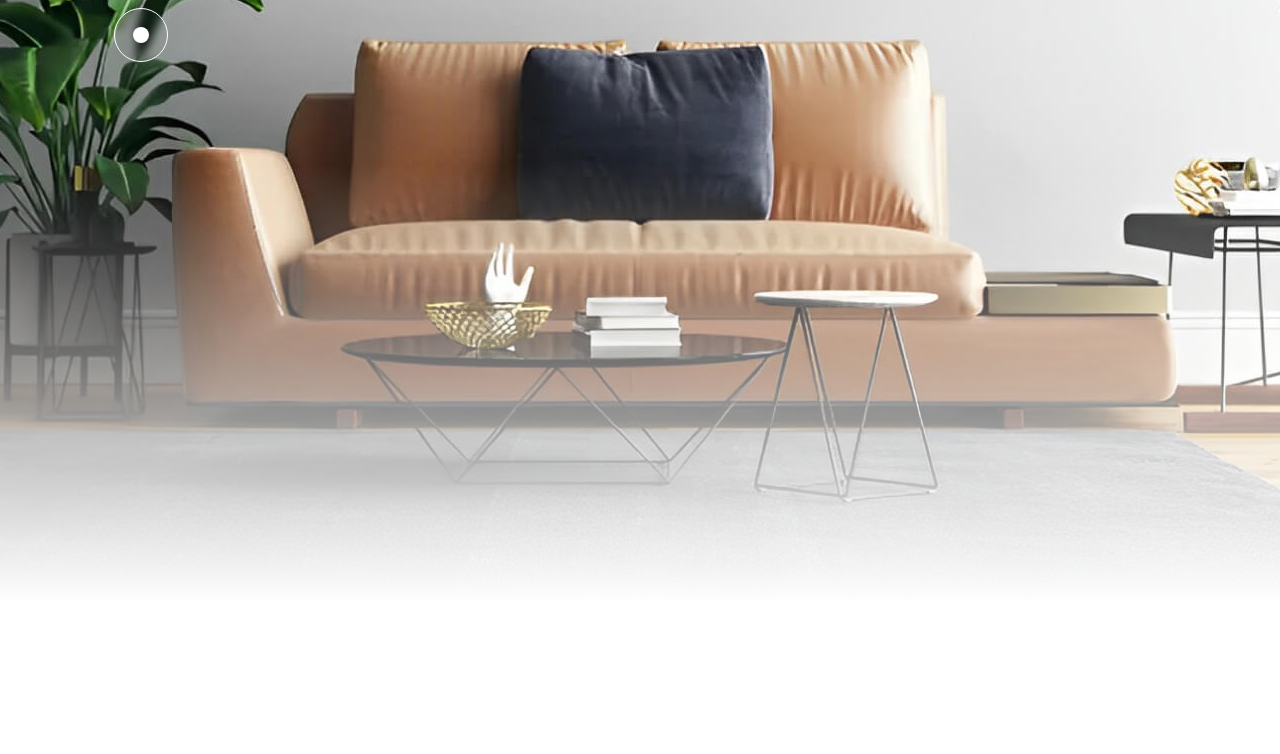
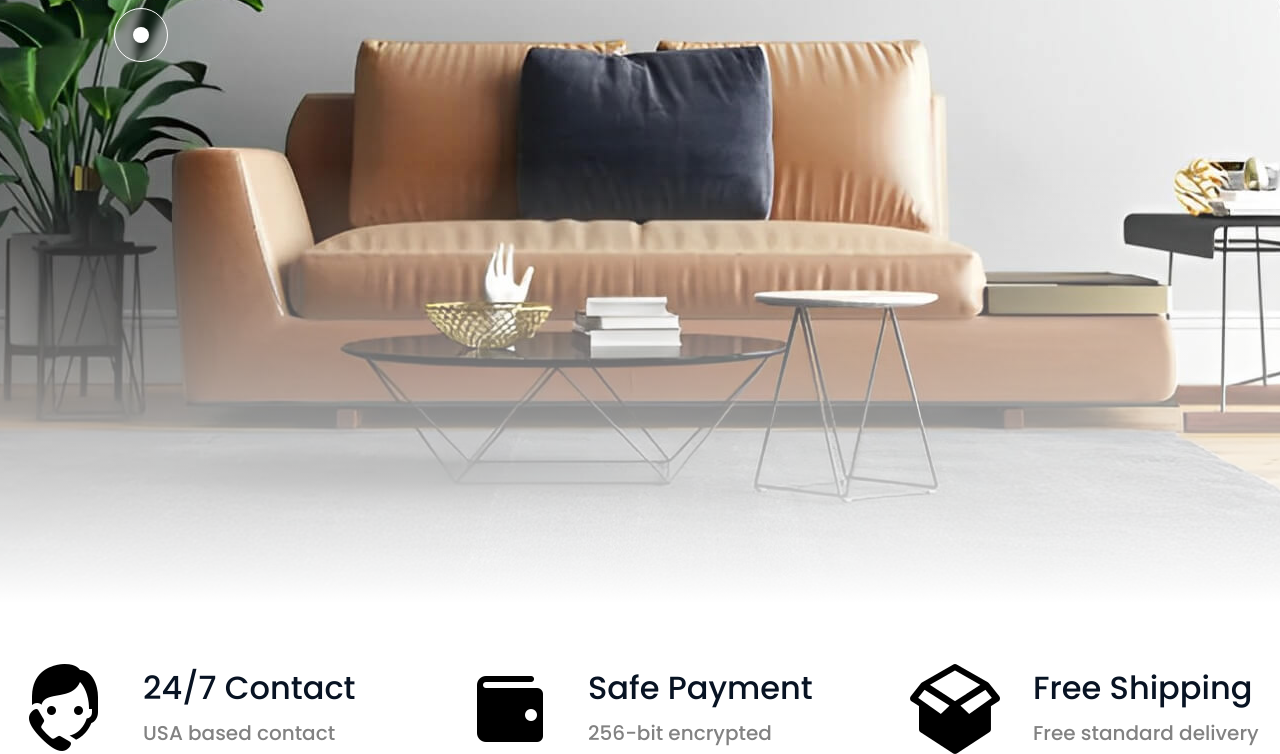
Before and after one commit to bekzodxudaybergenow/plants, a plain HTML site: page index.html in a window 1280 px wide. Shown: the part 511-1265 px from the top of the page. Before the commit the page ends 1114 px from the top, so only its background shows below. Drawn offline with Linux system fonts and the light colour scheme.

Commit message:
add service section

```diff
--- a/index.html
+++ b/index.html
@@ -41,6 +41,46 @@
                     </div>
                 </div>
             </header>
+            <main class="main">
+                <section class="service">
+                    <div class="container">
+                        <div class="service-row">
+                            <ul class="service-list">
+                                <li class="service-list-item">
+                                    <div class="service-item-img">
+                                        <img src="./img/service/contact.png" srcset="./img/service/contact@2x.png 2x" alt="Contact">
+                                    </div>
+                                    <div class="service-item-content">
+                                        <h2 class="service-content-title">24/7 Contact</h2>
+                                        <p class="service-content-desc">USA based contact</p>
+                                    </div>
+                                </li>
+                                <!-- item-1 -->
+                                <li class="service-list-item">
+                                    <div class="service-item-img">
+                                        <img src="./img/service/payment.png" srcset="./img/service/payment@2x.png 2x" alt="Payment">
+                                    </div>
+                                    <div class="service-item-content">
+                                        <h2 class="service-content-title">Safe Payment</h2>
+                                        <p class="service-content-desc">256-bit encrypted</p>
+                                    </div>
+                                </li>
+                                <!-- item-2 -->
+                                <li class="service-list-item">
+                                    <div class="service-item-img">
+                                        <img src="./img/service/shipping.png" srcset="./img/service/shipping@2x.png 2x" alt="Shipping">
+                                    </div>
+                                    <div class="service-item-content">
+                                        <h2 class="service-content-title">Free Shipping</h2>
+                                        <p class="service-content-desc">Free standard delivery</p>
+                                    </div>
+                                </li>
+                                <!-- item-3 -->
+                            </ul>
+                        </div>
+                    </div>
+                </section>
+            </main>
         </div>
     </div>
 </body>
--- /dev/null
+++ b/scss/_service.scss
@@ -0,0 +1,37 @@
+.service {
+    padding-top: 61px;
+}
+.service-list {
+    display: flex;
+    justify-content: space-between;
+    flex-wrap: wrap;
+    row-gap: 40px;
+    list-style: none;
+}
+.service-list-item {
+    display: flex;
+    column-gap: 33px;
+    max-width: 350px;
+    width: 100%;
+}
+.service-item-img {
+    & img {
+        width: 90px;
+        height: 90px;
+        display: block;
+    }
+}
+.service-item-content {
+    flex-grow: 1;
+}
+.service-content-title {
+    font-weight: 500;
+    font-size: 32px;
+    color: var(--RICH-BLACK);
+    margin-bottom: 6px;
+}
+.service-content-desc {
+    font-weight: 500;
+    font-size: 20px;
+    color: var(--OLD-SILVER);
+}
--- a/scss/style.scss
+++ b/scss/style.scss
@@ -1,5 +1,6 @@
 @import './vars';
 @import './header';
+@import './service';
 
 *,
 *::before,
```
Also changed, not shown: css/style.css, img/service/contact.png (added), img/service/contact@2x.png (added), img/service/payment.png (added), img/service/payment@2x.png (added), img/service/shipping.png (added), img/service/shipping@2x.png (added), 1 other file.
